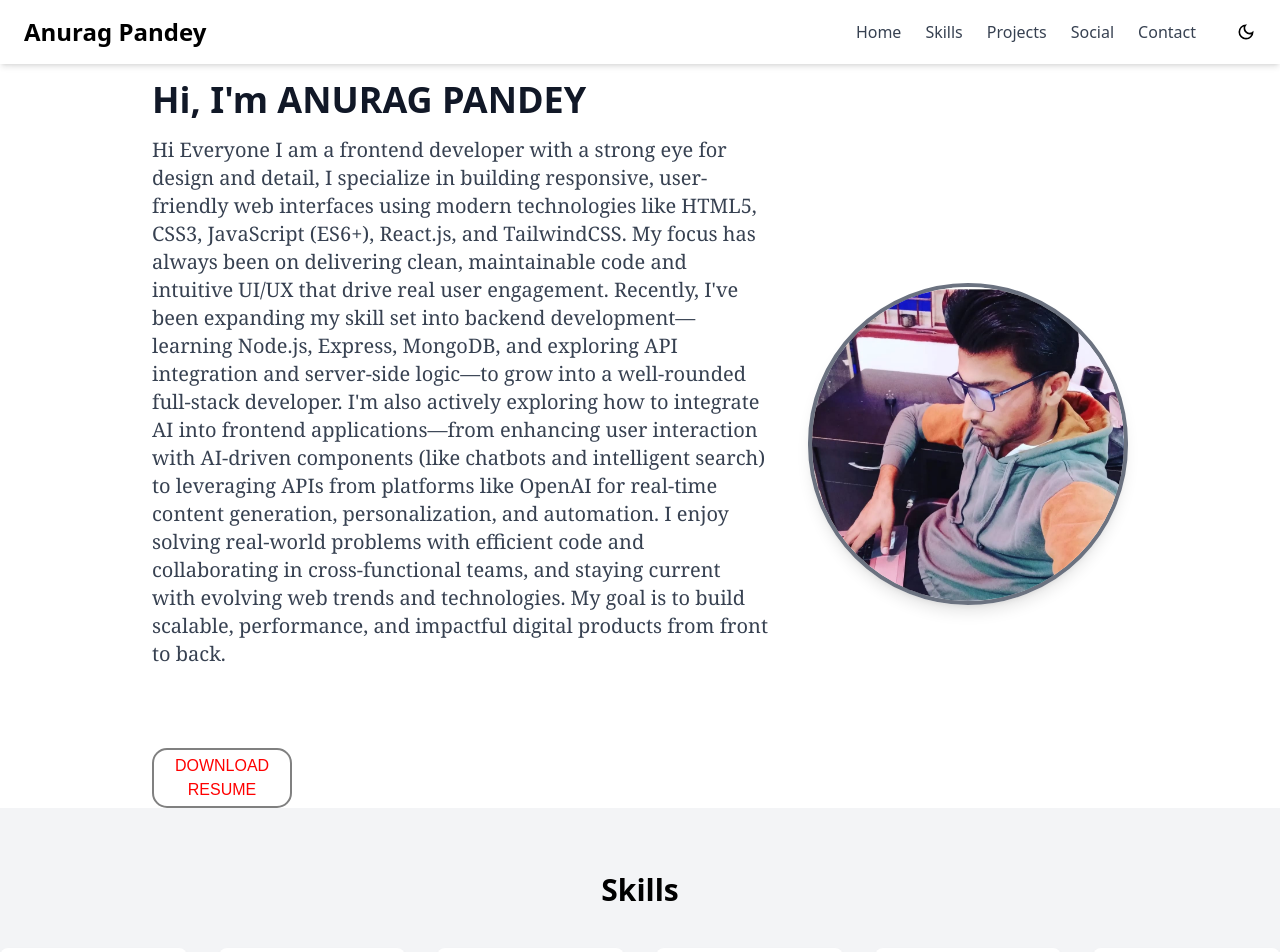
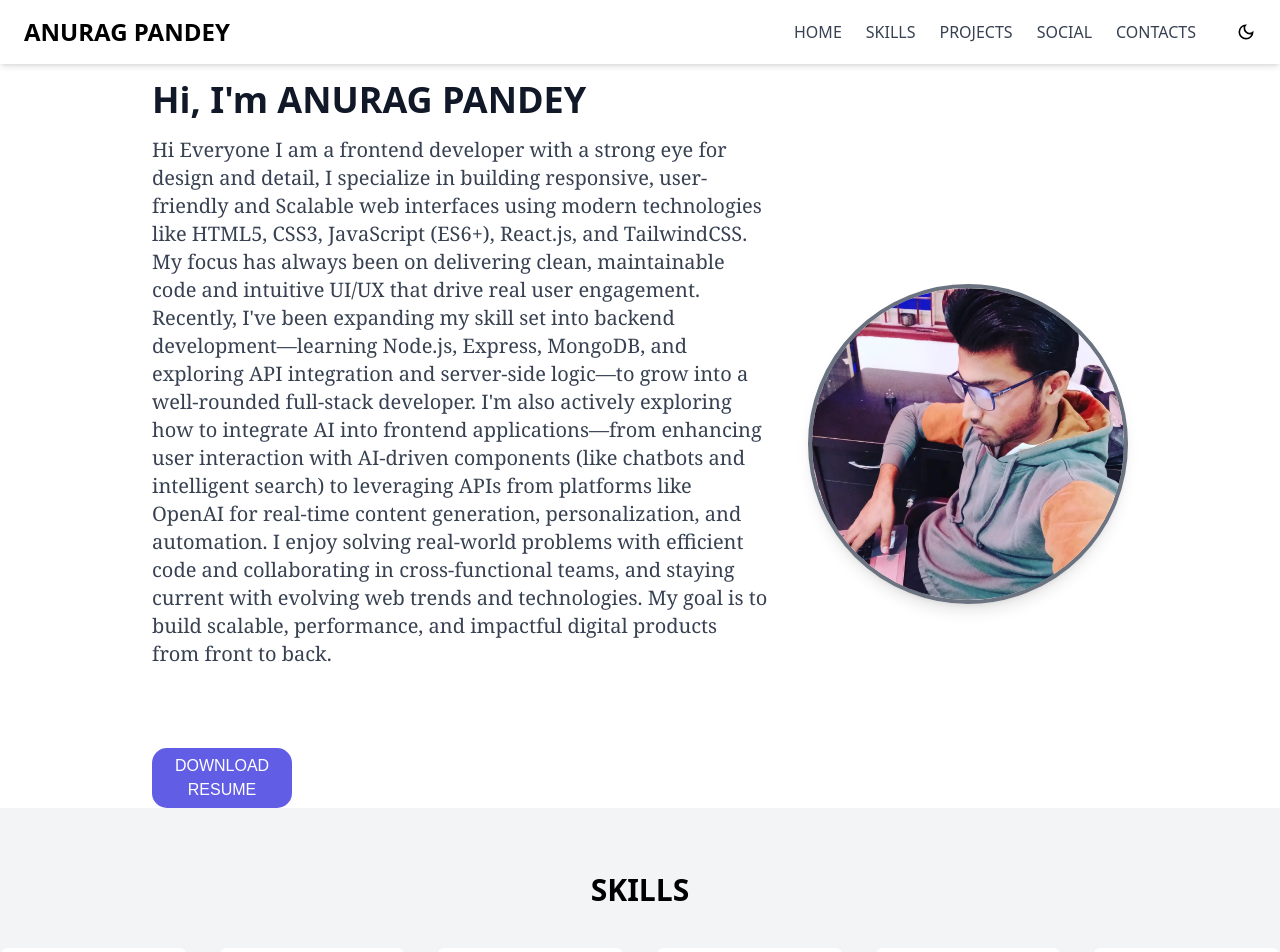
Before and after one commit to DeveloperAnurag26/MyPortfolio, a React (Vite) app: page / in a window 1280 px wide. Shown: the top 952 px of the page. Built offline with nearby package versions, Linux system fonts and the light colour scheme.

Commit message:
Added font size

```diff
--- a/src/Components/Contact.jsx
+++ b/src/Components/Contact.jsx
@@ -13,7 +13,7 @@ export default function Contact() {
 
   return (
     <section id="contact" className="py-16 bg-white dark:bg-gray-900">
-      <h2 className="text-3xl font-bold text-center dark:text-white mb-8">Contact Me</h2>
+      <h2 className="text-3xl font-bold text-center dark:text-white mb-8">CONTACT ME </h2>
       <form
         onSubmit={handleSubmit}
         className="max-w-xl mx-auto bg-gray-100 dark:bg-gray-800 p-8 rounded-lg shadow-lg flex flex-col gap-4"
@@ -45,7 +45,7 @@ export default function Contact() {
           onChange={handleChange}
           required
         />
-        <button type="submit" className="bg-blue-500 text-white p-3 rounded hover:bg-blue-600">
+        <button type="submit" className="bg-red-500 text-white p-3 rounded hover:bg-red-600">
           Send Message
         </button>
       </form>
--- a/src/Components/Hero.jsx
+++ b/src/Components/Hero.jsx
@@ -1,5 +1,5 @@
 import { motion } from "framer-motion";
-import profilePic from "../assets/Profile_picture.jpg";
+import Pic from "../assets/pic.jpg";
 
 
 export default function Hero() {
@@ -21,7 +21,7 @@ export default function Hero() {
                     Hi, I'm ANURAG PANDEY
                 </h1>
                 <p className="mt-4 font-serif text-xl text-gray-700 dark:text-gray-300">
-                    Hi Everyone I am a frontend developer with a strong eye for design and detail, I specialize in building responsive, user-friendly web interfaces using modern technologies like HTML5, CSS3, JavaScript (ES6+), React.js, and TailwindCSS. My focus has always been on delivering clean, maintainable code and intuitive UI/UX that drive real user engagement.
+                    Hi Everyone I am a frontend developer with a strong eye for design and detail, I specialize in building responsive, user-friendly and Scalable web interfaces using modern technologies like HTML5, CSS3, JavaScript (ES6+), React.js, and TailwindCSS. My focus has always been on delivering clean, maintainable code and intuitive UI/UX that drive real user engagement.
 
                     Recently, I've been expanding my skill set into backend development—learning Node.js, Express, MongoDB, and exploring API integration and server-side logic—to grow into a well-rounded full-stack developer.
                     I'm also actively exploring how to integrate AI into frontend applications—from enhancing user interaction with AI-driven components (like chatbots and intelligent search) to leveraging APIs from platforms like OpenAI for real-time content generation, personalization, and automation.
@@ -32,13 +32,13 @@ export default function Hero() {
   <button
     style={{
 
-     border: "2px solid gray",
+     backgroundColor: 'rgba(58, 53, 222, 0.8)',
+     color: 'white',
       height: "60px",
       width: "140px",
       borderRadius: "15px",
       fontFamily: 'sans-serif',
       fontStyle: 'bold',
-      color:'red',
       marginTop: "80px",
 
 
@@ -58,7 +58,7 @@ export default function Hero() {
                 transition={{ duration: 1 }}
             >
                <img
-  src={profilePic}
+  src={Pic}
   alt="Profile"
   className="w-90 md:w-72 lg:w-80 h-auto object-cover rounded-full border-4 border-gray-500 shadow-lg"
 />
--- a/src/Components/Navbar.jsx
+++ b/src/Components/Navbar.jsx
@@ -8,16 +8,16 @@ export default function Navbar({ toggleTheme, darkMode }) {
   const [navOpen, setNavOpen] = useState(false);
 
   const navLinks = [
-    { id: 1, name: "Home", link: "/" },
-    { id: 2, name: "Skills", link: "/#skills" },
-    { id: 3, name: "Projects", link: "/#projects" },
-    { id: 4, name: "Social", link: "/#social" },
-    { id: 5, name: "Contact", link: "/#contact" },
+    { id: 1, name: "HOME", link: "/" },
+    { id: 2, name: "SKILLS", link: "/#skills" },
+    { id: 3, name: "PROJECTS", link: "/#projects" },
+    { id: 4, name: "SOCIAL", link: "/#social" },
+    { id: 5, name: "CONTACTS", link: "/#contact" },
   ];
 
   return (
     <nav className="fixed w-full z-50 bg-white dark:bg-gray-900 shadow-md px-6 py-4 flex justify-between items-center">
-      <h1 className="text-2xl font-bold dark:text-white">Anurag Pandey</h1>
+      <h1 className="text-2xl font-bold dark:text-white">ANURAG PANDEY</h1>
 
       {/* Desktop Links */}
       <ul className="hidden md:flex gap-6">
--- a/src/Components/Skills.jsx
+++ b/src/Components/Skills.jsx
@@ -20,7 +20,7 @@ export default function Skills() {
 
   return (
     <section id="skills" className="py-16 bg-gray-100 dark:bg-gray-800">
-      <h2 className="text-3xl font-bold text-center dark:text-white mb-10">Skills</h2>
+      <h2 className="text-3xl font-bold text-center dark:text-white mb-10">SKILLS</h2>
       <div className="grid grid-cols-2 md:grid-cols-3 lg:grid-cols-6 gap-8 text-center">
         {skills.map((skill, i) => (
           <div
```
Also changed, not shown: src/assets/pic.jpg (added).
